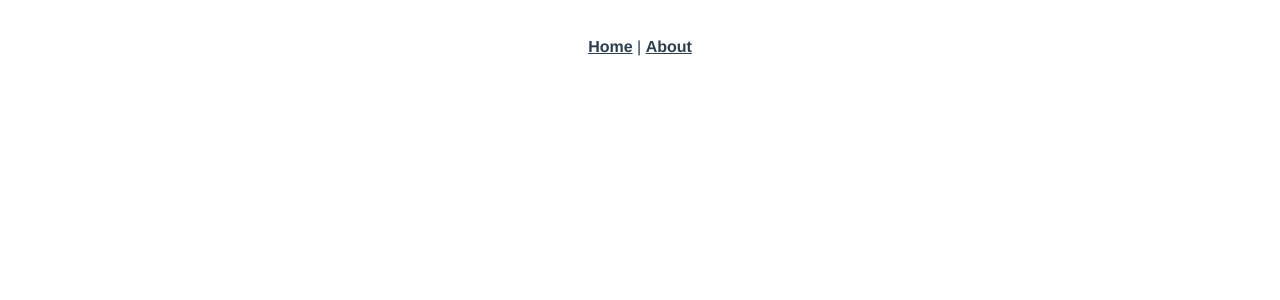
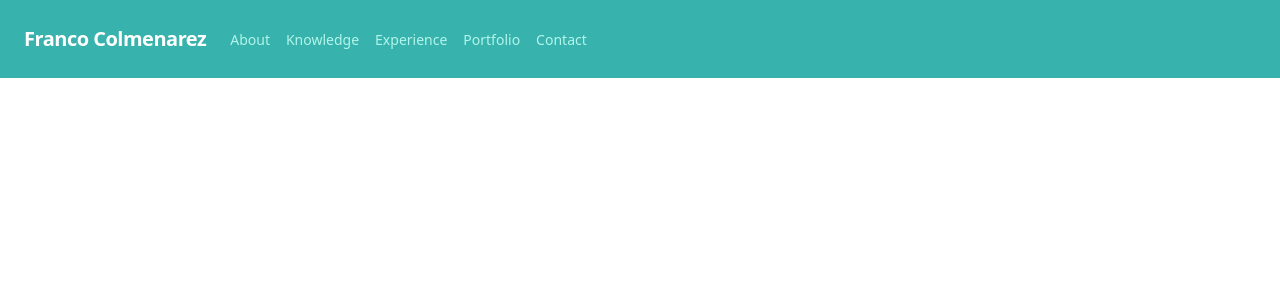
Before and after one commit to FranLMSP/new-portfolio, a Vue app: page /knowledge in a window 1280 px wide. Before the commit this address had no page. Shown: the top 300 px of the page. Built offline with nearby package versions, Linux system fonts and the light colour scheme.

Commit message:
Importing trailwind

```diff
--- a/package.json
+++ b/package.json
@@ -10,6 +10,7 @@
   "dependencies": {
     "core-js": "^3.6.5",
     "register-service-worker": "^1.7.1",
+    "tailwindcss": "^1.7.3",
     "vue": "^3.0.0-0",
     "vue-router": "^4.0.0-0"
   },
@@ -22,6 +23,7 @@
     "@vue/compiler-sfc": "^3.0.0-0",
     "babel-eslint": "^10.1.0",
     "eslint": "^6.7.2",
-    "eslint-plugin-vue": "^7.0.0-0"
+    "eslint-plugin-vue": "^7.0.0-0",
+    "vue-cli-plugin-tailwind": "~1.4.2"
   }
 }
--- /dev/null
+++ b/postcss.config.js
@@ -0,0 +1,7 @@
+module.exports = {
+  plugins: {
+    tailwindcss: {},
+    'vue-cli-plugin-tailwind/purgecss': {},
+    autoprefixer: {}
+  }
+}
--- a/src/App.vue
+++ b/src/App.vue
@@ -1,32 +1,38 @@
 <template>
   <div id="app">
-    <div id="nav">
-      <router-link to="/">Home</router-link> |
-      <router-link to="/about">About</router-link>
-    </div>
+    <nav class="flex items-center justify-between flex-wrap bg-teal-500 p-6">
+      <div class="flex items-center flex-shrink-0 text-white mr-6">
+        <router-link to="/" class="font-semibold text-xl tracking-tight">Franco Colmenarez</router-link>
+      </div>
+      <div class="block lg:hidden">
+        <button class="flex items-center px-3 py-2 border rounded text-teal-200 border-teal-400 hover:text-white hover:border-white">
+          <svg class="fill-current h-3 w-3" viewBox="0 0 20 20" xmlns="http://www.w3.org/2000/svg"><title>Menu</title><path d="M0 3h20v2H0V3zm0 6h20v2H0V9zm0 6h20v2H0v-2z"/></svg>
+        </button>
+      </div>
+      <div class="w-full block flex-grow lg:flex lg:items-center lg:w-auto">
+        <div class="text-sm lg:flex-grow">
+          <router-link to="/about" class="block mt-4 lg:inline-block lg:mt-0 text-teal-200 hover:text-white mr-4">
+            About
+          </router-link>
+          <router-link to="/knowledge" class="block mt-4 lg:inline-block lg:mt-0 text-teal-200 hover:text-white mr-4">
+            Knowledge
+          </router-link>
+          <router-link to="/experience" class="block mt-4 lg:inline-block lg:mt-0 text-teal-200 hover:text-white mr-4">
+            Experience
+          </router-link>
+          <router-link to="/portfolio" class="block mt-4 lg:inline-block lg:mt-0 text-teal-200 hover:text-white mr-4">
+            Portfolio
+          </router-link>
+          <router-link to="/contact" class="block mt-4 lg:inline-block lg:mt-0 text-teal-200 hover:text-white mr-4">
+            Contact
+          </router-link>
+        </div>
+      </div>
+    </nav>
+
     <router-view/>
   </div>
 </template>
 
 <style>
-#app {
-  font-family: Avenir, Helvetica, Arial, sans-serif;
-  -webkit-font-smoothing: antialiased;
-  -moz-osx-font-smoothing: grayscale;
-  text-align: center;
-  color: #2c3e50;
-}
-
-#nav {
-  padding: 30px;
-}
-
-#nav a {
-  font-weight: bold;
-  color: #2c3e50;
-}
-
-#nav a.router-link-exact-active {
-  color: #42b983;
-}
 </style>
--- /dev/null
+++ b/src/assets/tailwind.css
@@ -0,0 +1,5 @@
+@tailwind base;
+
+@tailwind components;
+
+@tailwind utilities;
--- a/src/main.js
+++ b/src/main.js
@@ -2,5 +2,6 @@ import { createApp } from 'vue'
 import App from './App.vue'
 import './registerServiceWorker'
 import router from './router'
+import './assets/tailwind.css'
 
 createApp(App).use(router).mount('#app')
--- a/src/views/Home.vue
+++ b/src/views/Home.vue
@@ -1,18 +1,13 @@
 <template>
-  <div class="home">
-    <img alt="Vue logo" src="../assets/logo.png">
-    <HelloWorld msg="Welcome to Your Vue.js App"/>
-  </div>
+  <h1>Home page</h1>
 </template>
 
 <script>
-// @ is an alias to /src
-import HelloWorld from '@/components/HelloWorld.vue'
 
 export default {
   name: 'Home',
   components: {
-    HelloWorld
   }
 }
+
 </script>
--- /dev/null
+++ b/tailwind.config.js
@@ -0,0 +1,8 @@
+module.exports = {
+  purge: [],
+  theme: {
+    extend: {},
+  },
+  variants: {},
+  plugins: [],
+}
```
Also changed, not shown: 1 other file (tests, documents, lock files or other folders).
